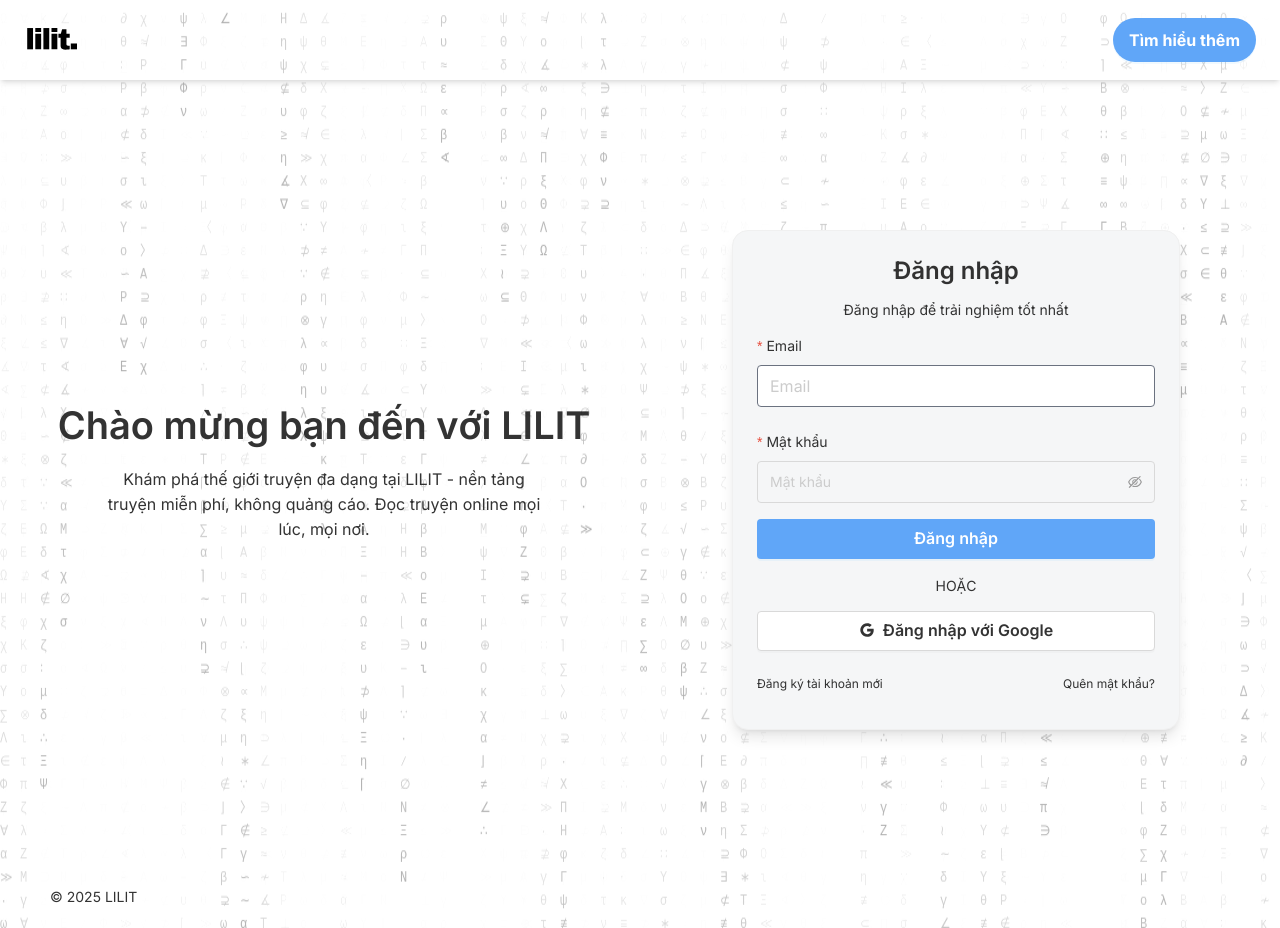
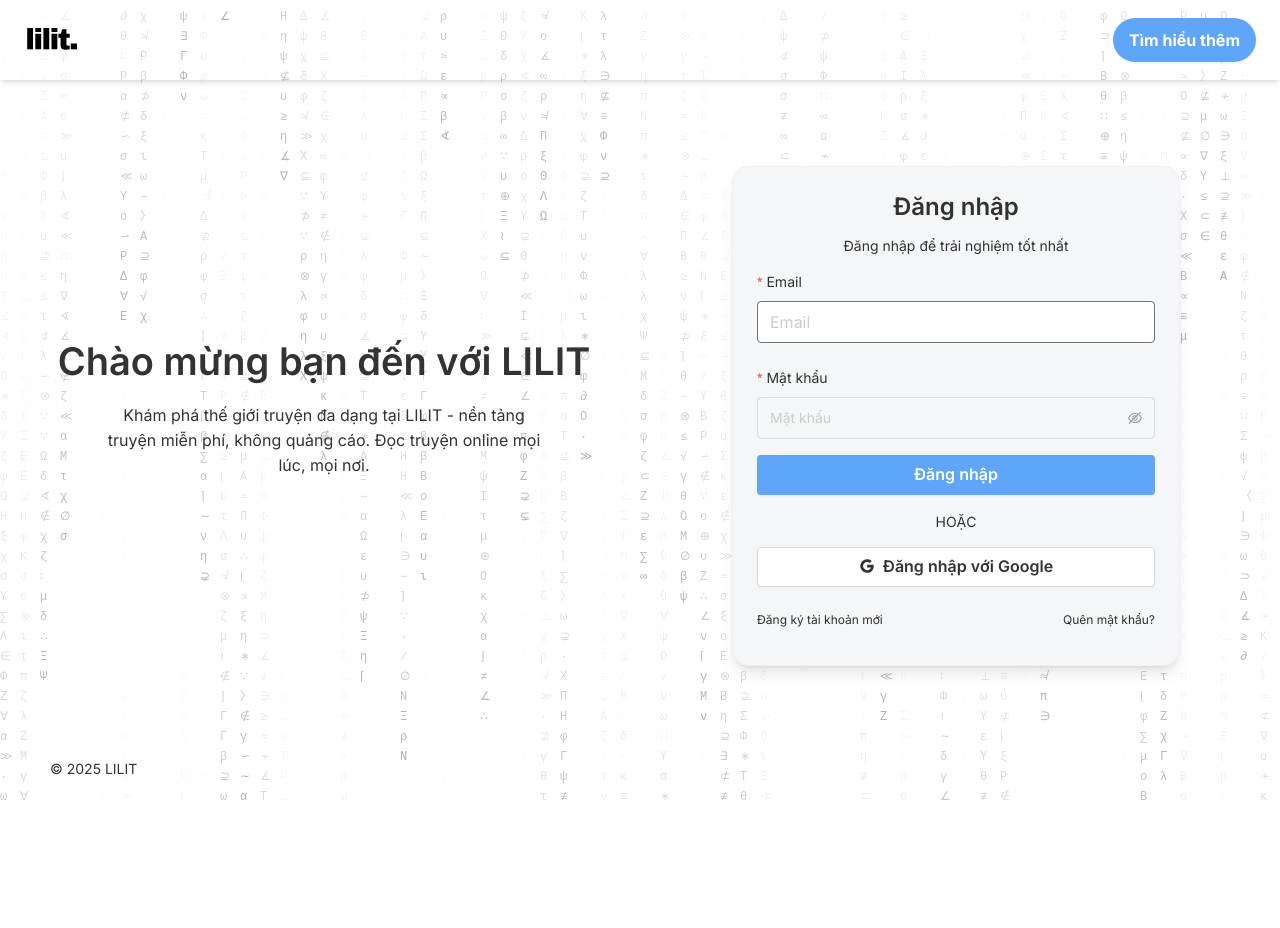
Before and after one commit to crazyads69/lilit-fe, a Next.js app: page / in a window 1280 px wide. After the commit the page ends 800 px from the top, so only its background shows below. Built offline with nearby package versions, Linux system fonts and the light colour scheme; no server answers; what @ant-design/nextjs-registry would draw is missing.

Commit message:
fix(home): Correct min-height on Content component for md screens
The min-h-screen class on the Content component was not correctly applying the minimum height on medium screens and above.  This commit adds md:min-h-full to ensure the correct behavior.

```diff
--- a/src/app/(home)/page.tsx
+++ b/src/app/(home)/page.tsx
@@ -42,7 +42,7 @@
                     Tìm hiểu thêm
                 </Button>
             </Header>
-            <Content className="flex min-h-screen w-full flex-col items-center justify-center gap-12 px-8 py-12 md:h-full md:flex-row">
+            <Content className="flex min-h-screen w-full flex-col items-center justify-center gap-12 px-8 py-12 md:min-h-full md:flex-row">
                 <Flex className="w-full flex-col items-center justify-center md:w-1/2">
                     <Title className="mb-6 text-center text-4xl">Chào mừng bạn đến với LILIT</Title>
                     <Paragraph className="max-w-md text-center text-lg">
```
